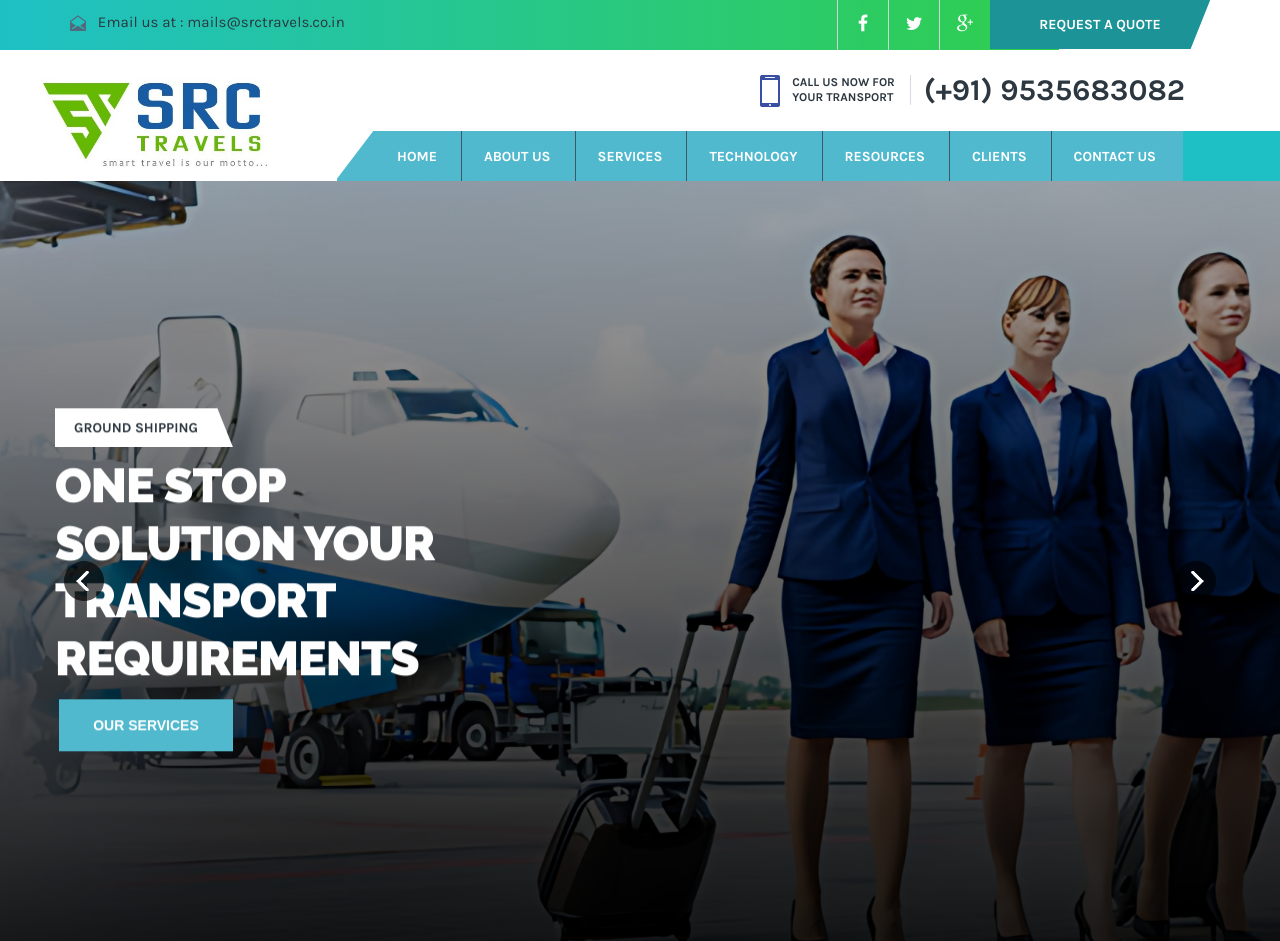
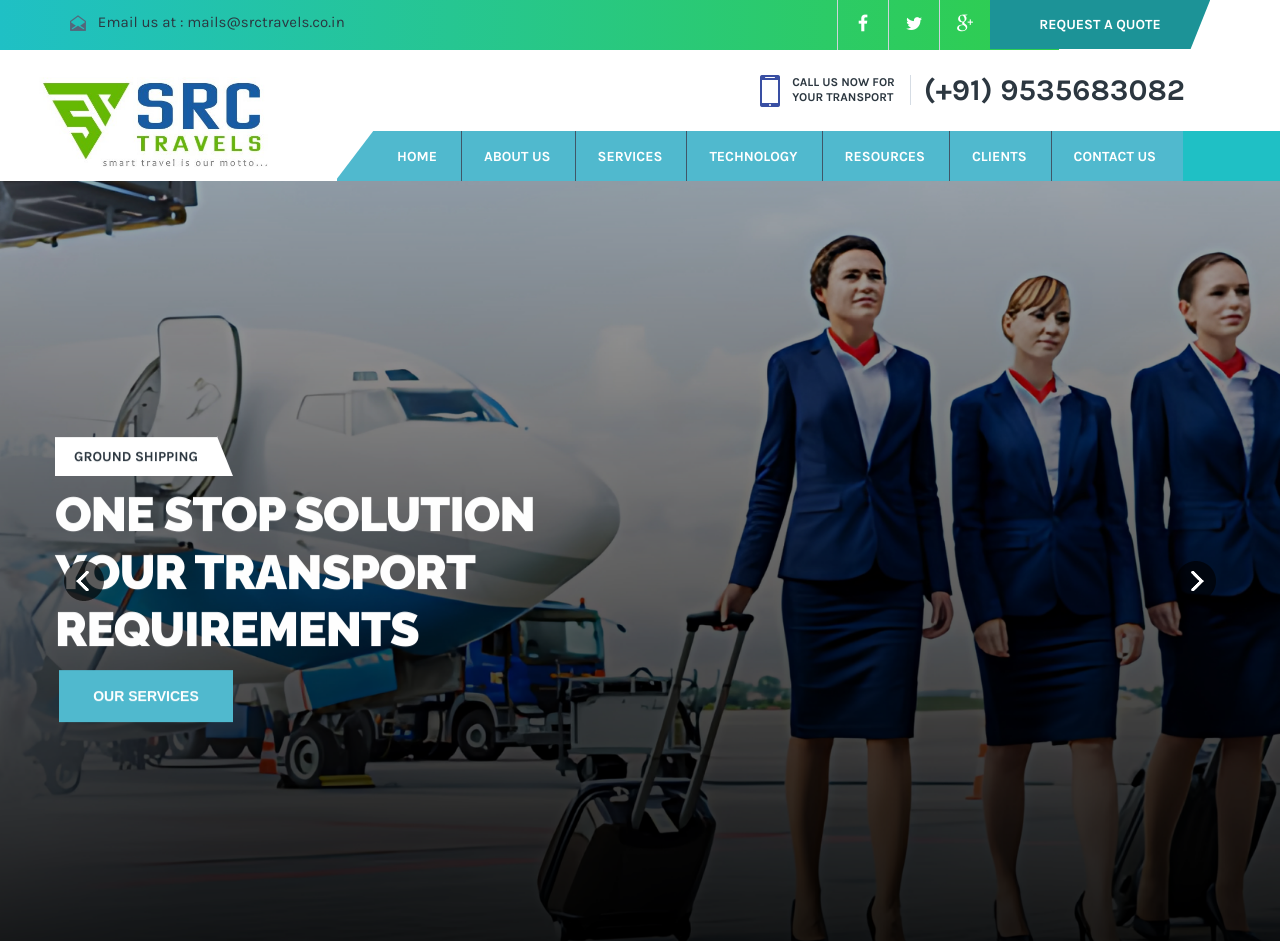
Before and after one commit to Tejaswini99-rgb/SRC-TRAVELS, a plain HTML site: page index.html in a window 1280 px wide. Shown: the top 941 px of the page. Drawn offline with Linux system fonts and the light colour scheme; files whose address does not match are found by name.

Commit message:
first commit

```diff
--- a/assets/css/global.css
+++ b/assets/css/global.css
@@ -428,6 +428,10 @@ body #header.fixed.intelligent.fix .main-header {
     width: 100%;
     background-color: #fff;
     padding: 30px 0;
+}
+.caption h2 {
+    max-width: 500px; /* Adjust as needed */
+    line-height: 1.2; /* Adjust spacing */
 }
 
 .logos-slide {
--- a/assets/css/style.css
+++ b/assets/css/style.css
@@ -93,10 +93,11 @@
 	transition: 0.5s all ease;
 	-webkit-transition: 0.5s all ease;
 }
-.caption {
-	width: 476px;
-}
+/* .caption {
+	width: 700px;
+} */
 .banner-text h2 {
+
 	font-weight: 900;
 	letter-spacing: -0.9px;
 	white-space: normal;
```
